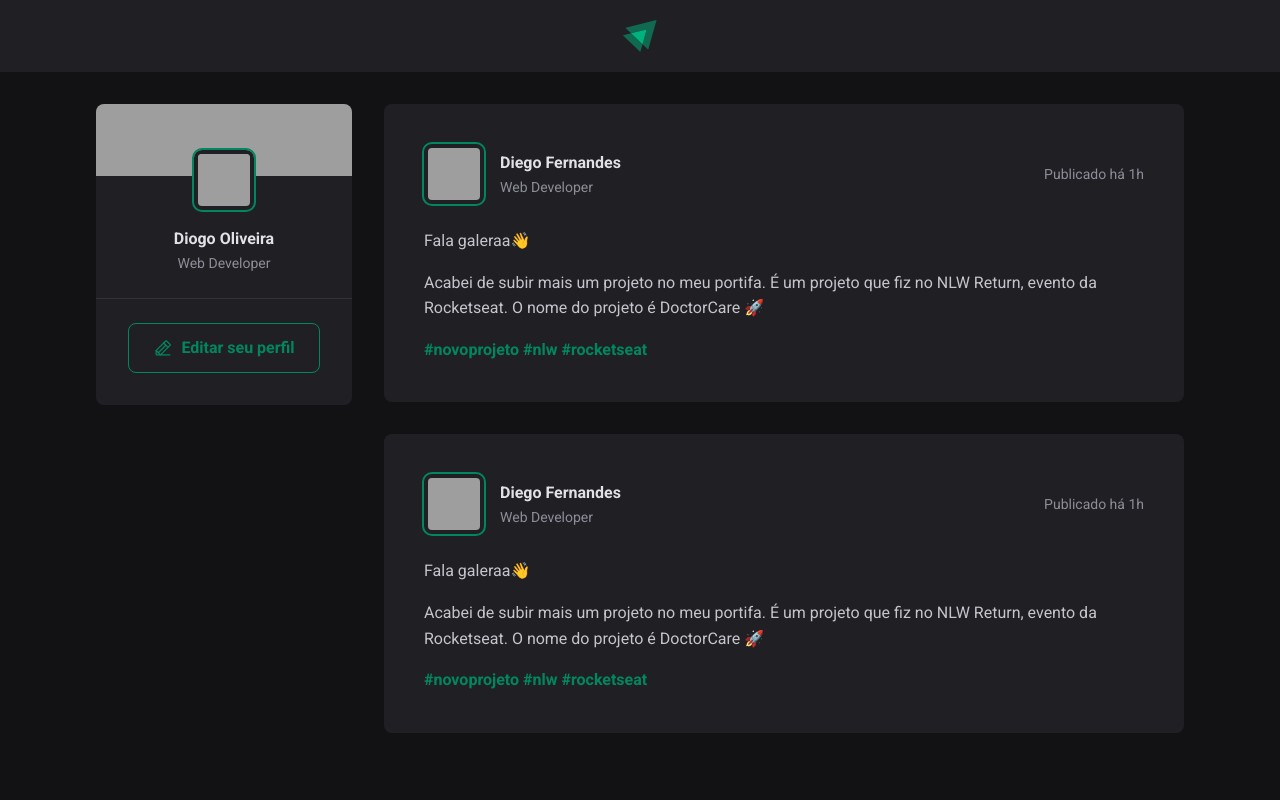
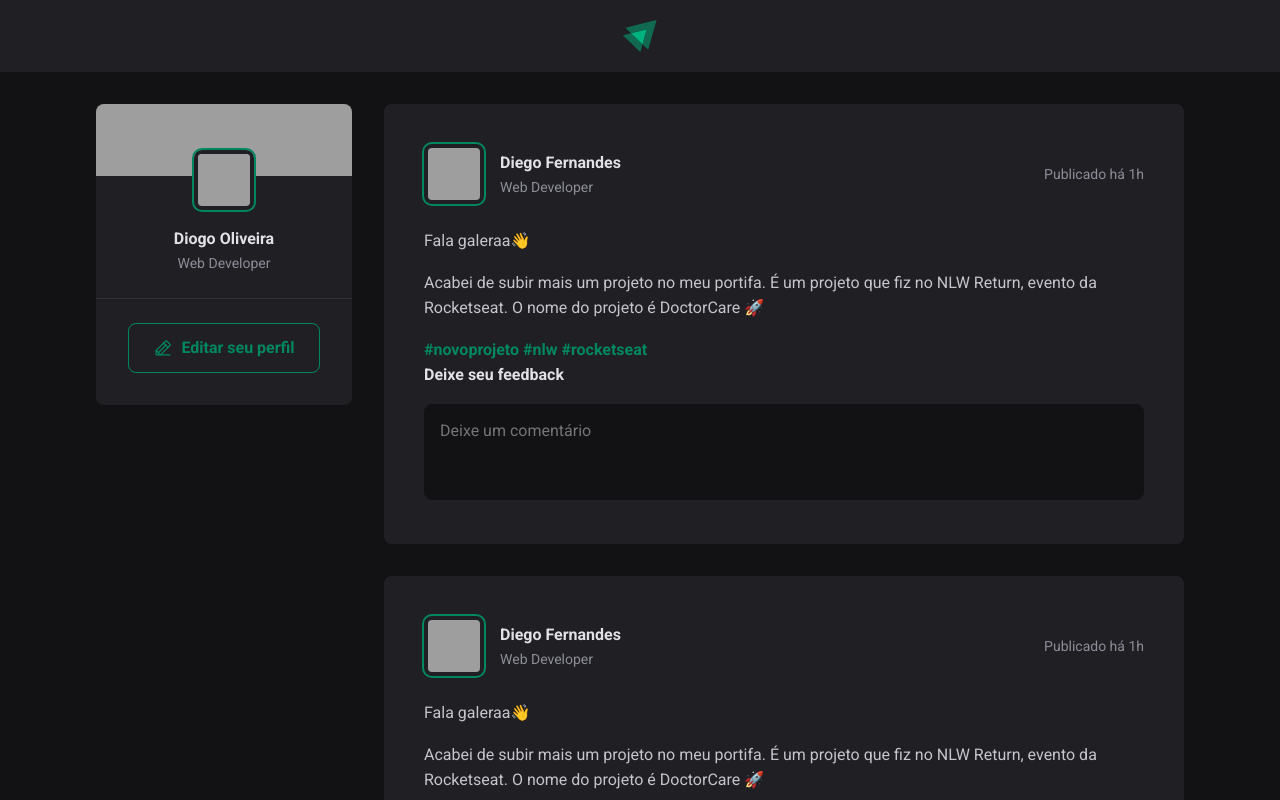
Before and after one commit to Diogooliveira10/ignite-feed, a React (Vite) app: page / in a window 1280 px wide. Shown: the top 800 px of the page. Built offline with nearby package versions, Linux system fonts and the light colour scheme; grey boxes are pictures that could not be loaded.

Commit message:
Formulário de comentários

```diff
--- a/src/components/Post.jsx
+++ b/src/components/Post.jsx
@@ -25,6 +25,18 @@ export function Post() {
                     <a href="">#rocketseat</a>
                 </p>
             </div>
+
+            <form className={styles.commentForm}>
+                <strong>Deixe seu feedback</strong>
+
+                <textarea
+                    placeholder='Deixe um comentário'
+                />
+
+                <footer>
+                    <button type='submit'>Publicar</button>
+                </footer>
+            </form>
         </article>
     )
 }
--- a/src/components/Post.module.css
+++ b/src/components/Post.module.css
@@ -65,3 +65,55 @@
     color: var(--gray-400);
     line-height: 1.6;
 }
+
+.comentForm {
+    width: 100%;
+    margin-top: 1.5rem;
+    padding-top: 1.5rem;
+    border-top: 1px solid var(--gray-600);
+}
+
+.commentForm > strong {
+    line-height: 1.6;
+    color: var(--gray-100);
+}
+
+.commentForm textarea {
+    width: 100%;
+    background: var(--gray-900);
+    border: 0;
+    resize: none;
+    height: 6rem;
+    padding: 1rem;
+    border-radius: 8px;
+    color: var(--gray-100);
+    line-height: 1.4;
+    margin-top: 1rem;
+}
+
+.commentForm footer {
+    visibility: hidden;
+    max-height: 0;
+}
+
+.commentForm:focus-within footer {
+    visibility: visible;
+    max-height: none;
+}
+
+.commentForm button[type=submit] {
+    padding: 1rem 1.5rem;
+    margin-top: 1rem;
+    border-radius: 8px;
+    border: 0;
+    background: var(--green-500);
+    color: var(--white);
+    font-weight: bold;
+    cursor: pointer;
+    transition: background-color 0.1s;
+
+}
+
+.commentForm button[type=submit]:hover {
+    background: var(--green-300)
+}
--- a/src/global.css
+++ b/src/global.css
@@ -10,6 +10,11 @@
 
     --green-300: #00B37E;
     --green-500: #00875f;
+}
+
+:focus {
+    outline: transparent;
+    box-shadow: 0 0 0 2px var(--green-500);
 }
 
 * {
```
